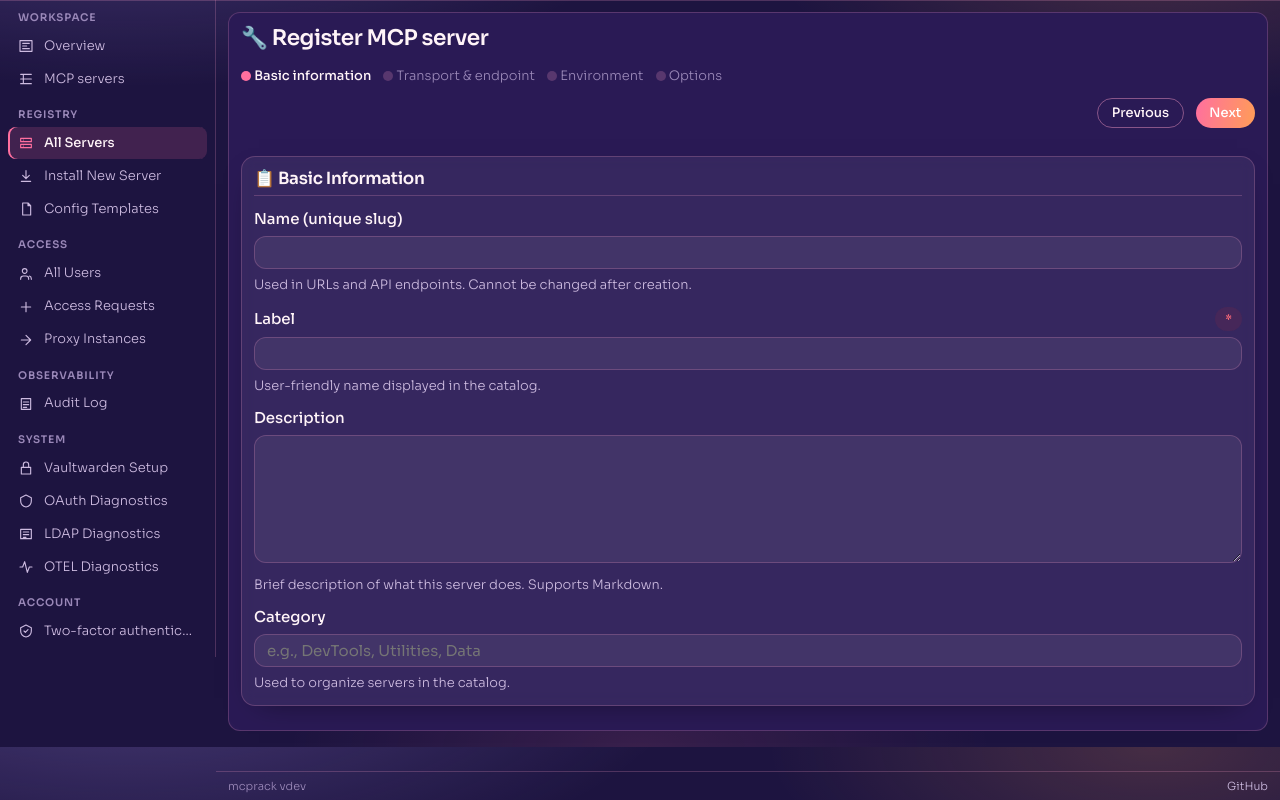
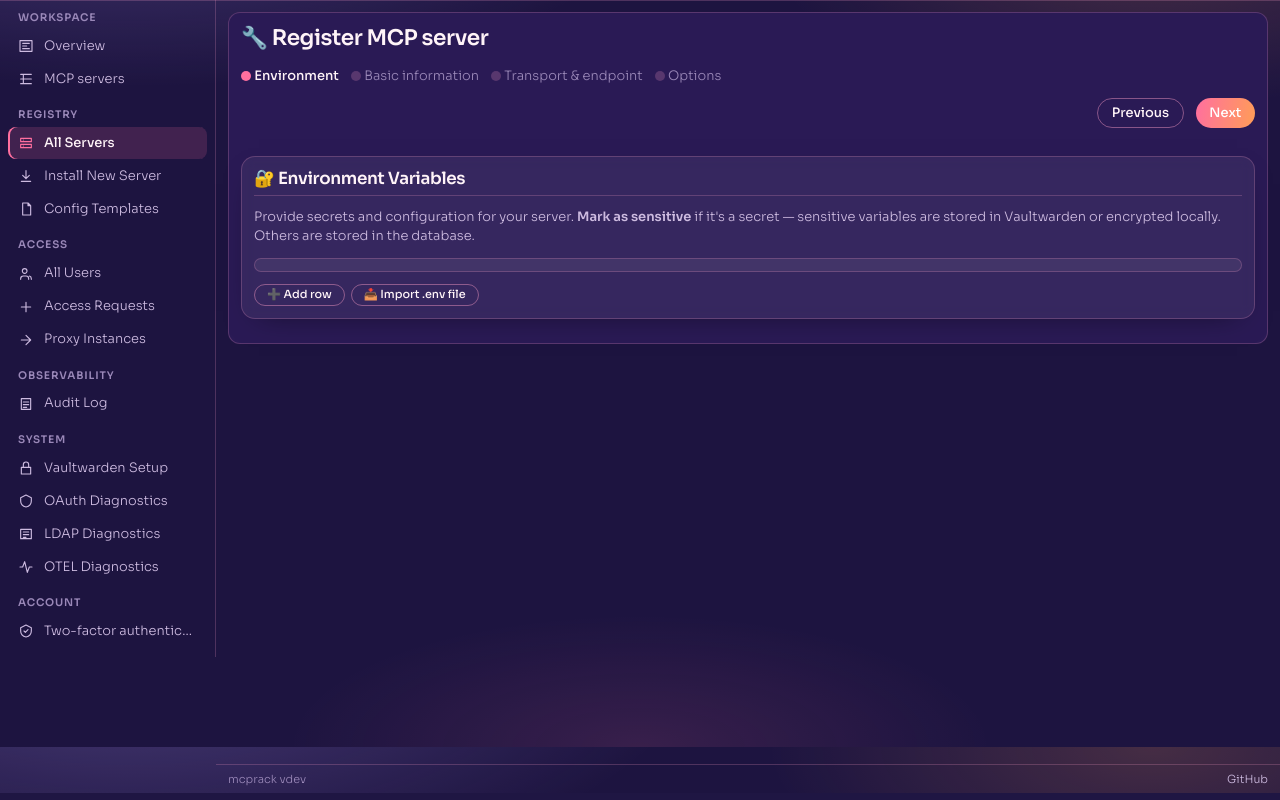
Before and after one commit to VitexSoftware/mcprack, a Flask app: page /admin/servers/new in a window 1280 px wide. Shown: the part 53-853 px from the top of the page. Run offline with Flask 3, Linux system fonts and the light colour scheme; a user stored in the database is signed in; tables that the repository leaves empty hold one stand-in row (values such as "Sample post"); parts of the project's set-up code (start-up, migrations or seed data) failed here and were passed over.

Commit message:
feat: update server form steps and enhance user configuration links

```diff
--- a/mcprack/admin.py
+++ b/mcprack/admin.py
@@ -292,7 +292,7 @@ def server_new():
                 server=None,
                 env_rows=_env_rows_from_form(request.form),
                 form_values=request.form,
-                active_step=1,
+                active_step=2,
                 demo_mode=current_app.config.get("DEMO_MODE", False),
             )
         if McpServer.query.filter_by(name=name).first() is not None:
@@ -302,7 +302,7 @@ def server_new():
                 server=None,
                 env_rows=_env_rows_from_form(request.form),
                 form_values=request.form,
-                active_step=1,
+                active_step=2,
                 demo_mode=current_app.config.get("DEMO_MODE", False),
             )
         if _flash_endpoint_validation(request.form):
@@ -311,7 +311,7 @@ def server_new():
                 server=None,
                 env_rows=_env_rows_from_form(request.form),
                 form_values=request.form,
-                active_step=2,
+                active_step=3,
                 demo_mode=current_app.config.get("DEMO_MODE", False),
             )
         server = McpServer(name=request.form["name"])
@@ -362,7 +362,7 @@ def server_edit(server_id):
                 server=server,
                 env_rows=_env_rows_from_form(request.form),
                 icon_url=None,
-                active_step=2,
+                active_step=3,
                 demo_mode=current_app.config.get("DEMO_MODE", False),
             )
         before = server_changes.snapshot(server)
--- a/mcprack/templates/admin/server_form.html
+++ b/mcprack/templates/admin/server_form.html
@@ -29,9 +29,9 @@
 
       <nav class="stepper" id="form-stepper" hidden data-active-step="{{ active_step or 1 }}" aria-label="{{ _('Form steps') }}">
         <ol class="stepper-steps">
-          <li class="stepper-step" data-step="1"><span class="stepper-step-dot" aria-hidden="true"></span><span class="stepper-step-label">{{ _('Basic information') }}</span></li>
-          <li class="stepper-step" data-step="2"><span class="stepper-step-dot" aria-hidden="true"></span><span class="stepper-step-label">{{ _('Transport & endpoint') }}</span></li>
-          <li class="stepper-step" data-step="3"><span class="stepper-step-dot" aria-hidden="true"></span><span class="stepper-step-label">{{ _('Environment') }}</span></li>
+          <li class="stepper-step" data-step="1"><span class="stepper-step-dot" aria-hidden="true"></span><span class="stepper-step-label">{{ _('Environment') }}</span></li>
+          <li class="stepper-step" data-step="2"><span class="stepper-step-dot" aria-hidden="true"></span><span class="stepper-step-label">{{ _('Basic information') }}</span></li>
+          <li class="stepper-step" data-step="3"><span class="stepper-step-dot" aria-hidden="true"></span><span class="stepper-step-label">{{ _('Transport & endpoint') }}</span></li>
           <li class="stepper-step" data-step="4"><span class="stepper-step-dot" aria-hidden="true"></span><span class="stepper-step-label">{{ _('Options') }}</span></li>
         </ol>
         <div class="stepper-actions">
@@ -40,8 +40,28 @@
         </div>
       </nav>
 
+      <!-- Environment Variables Card -->
+      <div class="form-card" data-step="1">
+        <h2 class="form-card-title">🔐 Environment Variables</h2>
+        <p class="form-card-description">
+          Provide secrets and configuration for your server. <strong>Mark as sensitive</strong> if it's a secret — sensitive variables are stored in Vaultwarden or encrypted locally. Others are stored in the database.
+        </p>
+
+        <div id="env-rows" data-env-rows-container data-initial='{{ env_rows | tojson }}' data-sensitive-label="{{ _('sensitive') }}" data-required-label="{{ _('required') }}" data-missing-label="{{ _('Required value missing — the server cannot start until this is filled in.') }}" data-missing-summary="{{ _('%(n)s required value(s) missing — the MCP server will not start until they are filled in.', n='{n}') }}" data-duplicate-label="{{ _('Duplicate key — each environment variable name must be unique.') }}" data-empty-key-label="{{ _('Key is required when a value is set.') }}" class="env-rows-wrapper"></div>
+
+        <div class="env-rows-actions">
+          <button type="button" class="btn btn-secondary btn-sm add-env-row-btn" data-target="env-rows">
+            ➕ {{ _('Add row') }}
+          </button>
+          <label class="btn btn-secondary btn-sm inline-flex-center mb-0">
+            📥 {{ _('Import .env file') }}
+            <input type="file" data-env-import-input data-target="env-rows" accept=".env,text/plain" class="hidden">
+          </label>
+        </div>
+      </div>
+
       <!-- Basic Information Card -->
-      <div class="form-card" data-step="1">
+      <div class="form-card" data-step="2">
         <h2 class="form-card-title">📋 Basic Information</h2>
 
         <div class="form-group">
@@ -84,7 +104,7 @@
       </div>
 
       <!-- Transport Configuration Card -->
-      <div class="form-card" data-step="2">
+      <div class="form-card" data-step="3">
         <h2 class="form-card-title">🔌 Transport Configuration</h2>
 
         <div class="form-group">
@@ -108,7 +128,7 @@
       </div>
 
       <!-- Local Command Card -->
-      <div class="form-card" data-step="2">
+      <div class="form-card" data-step="3">
         <h2 class="form-card-title">💻 Local Command (stdio)</h2>
         <p class="form-card-description">
           Configure the command mcprack will spawn on demand, one instance per user. Users never directly access this process — mcprack manages it transparently. If both a command and a URL are set, the command wins.
@@ -132,7 +152,7 @@
       </div>
 
       <!-- Network Endpoint Card -->
-      <div class="form-card" data-step="2">
+      <div class="form-card" data-step="3">
         <h2 class="form-card-title">🌐 Network Endpoint (http/sse)</h2>
         <p class="form-card-description">
           Only configure this section if the backend already speaks HTTP/SSE somewhere mcprack can reach. Leave empty for local stdio servers — do not paste a proxy URL here; clients always receive mcprack's own <code>/proxy/mcp/</code> relay.
@@ -165,26 +185,6 @@
                    value="{{ server.auth_env_key if server else (fv.auth_env_key if fv else '') }}" class="form-control" placeholder="AUTH_TOKEN">
             <small class="form-hint">Environment variable key containing the auth token.</small>
           </div>
-        </div>
-      </div>
-
-      <!-- Environment Variables Card -->
-      <div class="form-card" data-step="3">
-        <h2 class="form-card-title">🔐 Environment Variables</h2>
-        <p class="form-card-description">
-          Provide secrets and configuration for your server. <strong>Mark as sensitive</strong> if it's a secret — sensitive variables are stored in Vaultwarden or encrypted locally. Others are stored in the database.
-        </p>
-
-        <div id="env-rows" data-env-rows-container data-initial='{{ env_rows | tojson }}' data-sensitive-label="{{ _('sensitive') }}" data-required-label="{{ _('required') }}" data-missing-label="{{ _('Required value missing — the server cannot start until this is filled in.') }}" data-missing-summary="{{ _('%(n)s required value(s) missing — the MCP server will not start until they are filled in.', n='{n}') }}" data-duplicate-label="{{ _('Duplicate key — each environment variable name must be unique.') }}" data-empty-key-label="{{ _('Key is required when a value is set.') }}" class="env-rows-wrapper"></div>
-
-        <div class="env-rows-actions">
-          <button type="button" class="btn btn-secondary btn-sm add-env-row-btn" data-target="env-rows">
-            ➕ {{ _('Add row') }}
-          </button>
-          <label class="btn btn-secondary btn-sm inline-flex-center mb-0">
-            📥 {{ _('Import .env file') }}
-            <input type="file" data-env-import-input data-target="env-rows" accept=".env,text/plain" class="hidden">
-          </label>
         </div>
       </div>
 
--- a/mcprack/templates/server_page.html
+++ b/mcprack/templates/server_page.html
@@ -171,7 +171,8 @@
         </dd>
       </dl>
       <div class="flex-gap-wrap">
-        <a href="{{ url_for('admin.server_edit', server_id=server.id) }}" class="btn btn-secondary">{{ _('Edit') }}</a>
+        <a href="{{ url_for('admin.user_override', user_id=current_user.id, server_id=server.id) }}" class="btn btn-secondary">{{ _('User configuration') }} — {{ current_user.username }}</a>
+        <a href="{{ url_for('admin.server_edit', server_id=server.id) }}" class="btn btn-secondary">{{ _('Global server configuration') }}</a>
         <button type="button" class="btn btn-secondary" data-capabilities-btn data-server-id="{{ server.id }}" data-server-name="{{ server.name }}">🔍 {{ _('Tools') }}</button>
       </div>
     </div>
```
Also changed, not shown: tests/test_admin_server_form.py (+4 -2 lines), tests/test_catalog_view.py (+6 -0 lines).
